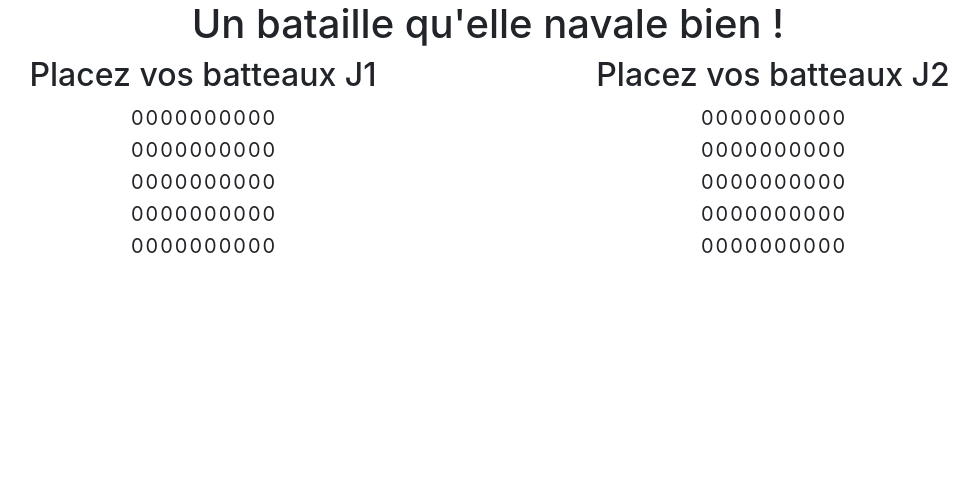
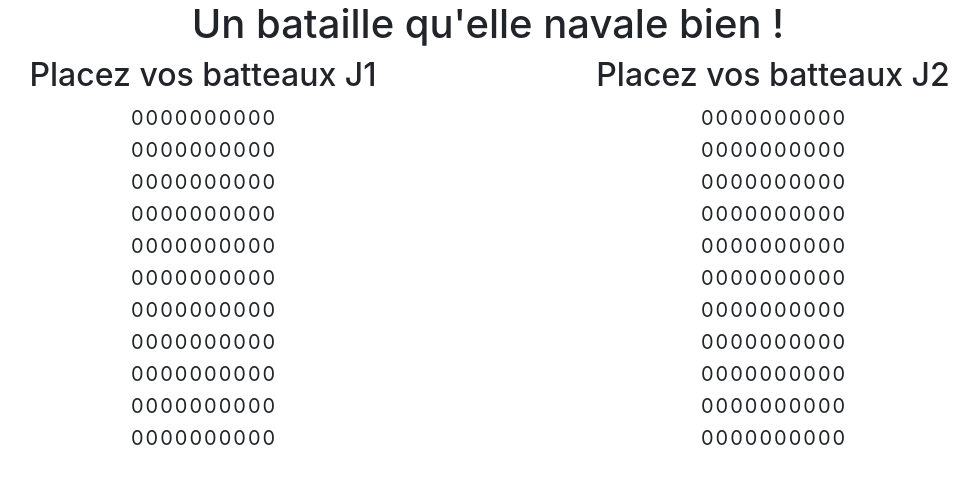
Before and after one commit to TonyGorez/bataille-naval-qui-rock, a React (Create React App) app: page / in a window 1280 px wide. Shown: the top 484 px of the page, without its empty margins (152-1131 px from the left). Built offline with nearby package versions, Linux system fonts and the light colour scheme.

Commit message:
add getIntializedBoard method and modify putBoatOnBoard method + conditionnal display

```diff
--- a/src/App.js
+++ b/src/App.js
@@ -7,16 +7,11 @@ import InitView from './components/InitView/InitView';
 
 const PLAYER_QUANTITY = 2;
 const MAX_SHIP_PER_PLAYER = 10;
-const SHIP_TOUCHED = "X";
-const SHIP_MISS = "M";
-const BOAT = 1;
-const BOARD = [
-    [0, 0, 0, 0, 0, 0, 0, 0, 0, 0],
-    [0, 0, 0, 0, 0, 0, 0, 0, 0, 0],
-    [0, 0, 0, 0, 0, 0, 0, 0, 0, 0],
-    [0, 0, 0, 0, 0, 0, 0, 0, 0, 0],
-    [0, 0, 0, 0, 0, 0, 0, 0, 0, 0],
-];
+const SHIP_STATE_TOUCHED = "X";
+const SHIP_STATE_MISSED = "M";
+const SLOT_BOAT = 1;
+const SLOT_WATER = 0;
+const BOARD_SIZE = 10;
 
 class App extends Component {
 
@@ -27,27 +22,57 @@ class App extends Component {
             playerOneData: {
                 isAllShipOnBoard: false,
                 reaminingShip: 0,
-                initialBoard: BOARD,
+                initialBoard: this.getIntializedBoard(),
                 gameBoard: []
-
             },
             playerTwoData: {
                 isAllShipOnBoard: false,
                 reaminingShip: 0,
-                initialBoard: BOARD,
+                initialBoard: this.getIntializedBoard(),
                 gameBoard: []
             },
         };
+
+        this.shipOnBoard = {
+            playerOneData: 0,
+            playerTwoData: 0
+        }
     }
 
-    putBoatOnBoard = (caseNum, rowNum) => {
-        console.log(caseNum, rowNum)
-        // this.setState({
-        //     ...this.state, playerOneData : {
-        //         ...this.state.playerOneData,
-        //         initialBoard[rowNum][caseNum]: BOAT
-        //     }
-        // })
+    getIntializedBoard = () => {
+        const board = [];
+        for (let i = 0; i <= BOARD_SIZE; i++) {
+            board[i] = new Array(10);
+            board[i].fill(SLOT_WATER);
+        }
+        return board;
+    }
+
+    putBoatOnBoard = (caseNum, rowNum, playerName) => {
+        if (this.state[playerName].isAllShipOnBoard) {
+            return null;
+        };
+
+        const newBoard = this.state[playerName].initialBoard;
+        newBoard[rowNum][caseNum] = SLOT_BOAT;
+        this.setState({
+            ...this.state,
+            [playerName]: {
+                ...this.state[playerName],
+                initialBoard: newBoard
+            }
+        }, () => {
+            this.shipOnBoard[playerName]++;
+            if (this.shipOnBoard[playerName] >= (MAX_SHIP_PER_PLAYER)) {
+                this.setState({
+                    ...this.state,
+                    [playerName]: {
+                        ...this.state[playerName],
+                        isAllShipOnBoard: true
+                    }
+                })
+            }
+        });
     }
 
     render() {
@@ -58,20 +83,42 @@ class App extends Component {
                 <div className="row">
                     <div className="col-md-6">
                         <div className="playerOne">
+                            {
+                                this.state.playerOneData.isAllShipOnBoard && this.state.playerTwoData.isAllShipOnBoard
+                                ? (
+                                    <h2>C'est la guerre !</h2>
+                                )
+                                : (
+                                    <React.Fragment>
                                         <h2>Placez vos batteaux J1</h2>
                                         <InitView
                                             initialBoard={this.state.playerOneData.initialBoard}
                                             putBoatOnBoard={this.putBoatOnBoard}
+                                            playerName="playerOneData"
                                         />
+                                    </React.Fragment>
+                                )
+                            }
                         </div>
                     </div>
                     <div className="col-md-6">
                         <div className="playerTwo">
+                            {
+                                this.state.playerOneData.isAllShipOnBoard && this.state.playerTwoData.isAllShipOnBoard
+                                ? (
+                                    <h2>C'est la guerre !</h2>
+                                )
+                                : (
+                                    <React.Fragment>
                                         <h2>Placez vos batteaux J2</h2>
                                         <InitView
-                                initialBoard={this.state.playerOneData.initialBoard}
+                                            initialBoard={this.state.playerTwoData.initialBoard}
                                             putBoatOnBoard={this.putBoatOnBoard}
+                                            playerName="playerTwoData"
                                         />
+                                    </React.Fragment>
+                                )
+                            }
                         </div>
                     </div>
                 </div>
```
Lines whose indentation alone changed are shown as unchanged.
